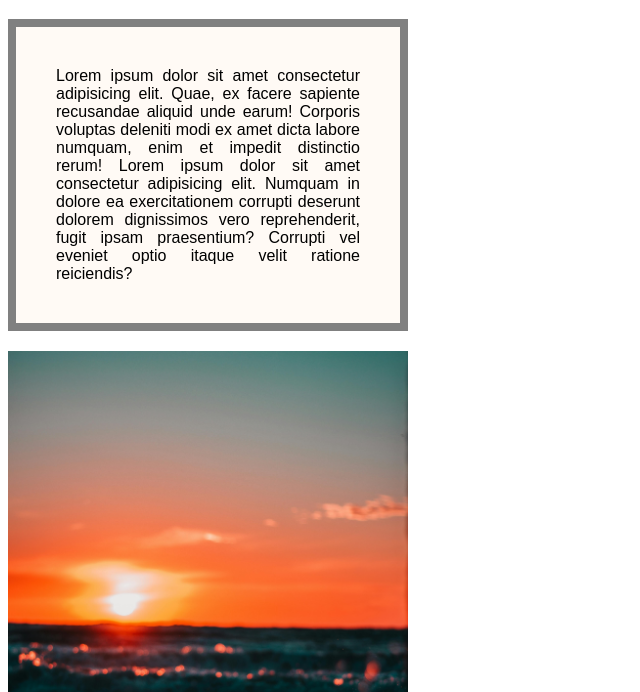
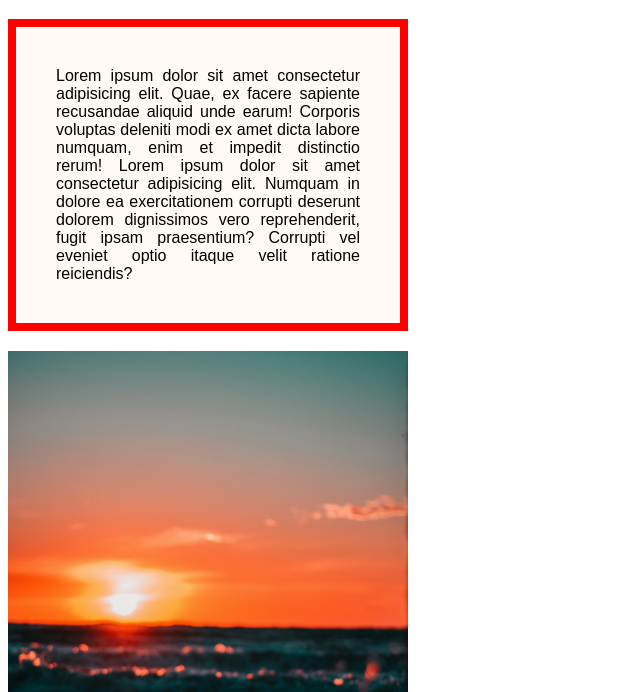
Before and after one commit to atafikkeri/web-design, a plain HTML site: page box-model.html in a window 1280 px wide. Shown: the part 71-763 px from the top of the page, without its empty margins (0-640 px from the left). Drawn offline with Linux system fonts and the light colour scheme.

Commit message:
changed border color

```diff
--- a/box-model.html
+++ b/box-model.html
@@ -18,10 +18,10 @@
       }
 
       p {
-        border: 8px solid gray;
+        border: 8px solid red;
         width: 400px;
         background-color: rgb(255, 250, 245);
-        box-sizing: border-box ;
+        box-sizing: border-box;
         text-align: justify;
         padding: 40px;
         margin-bottom: 20px;
```
